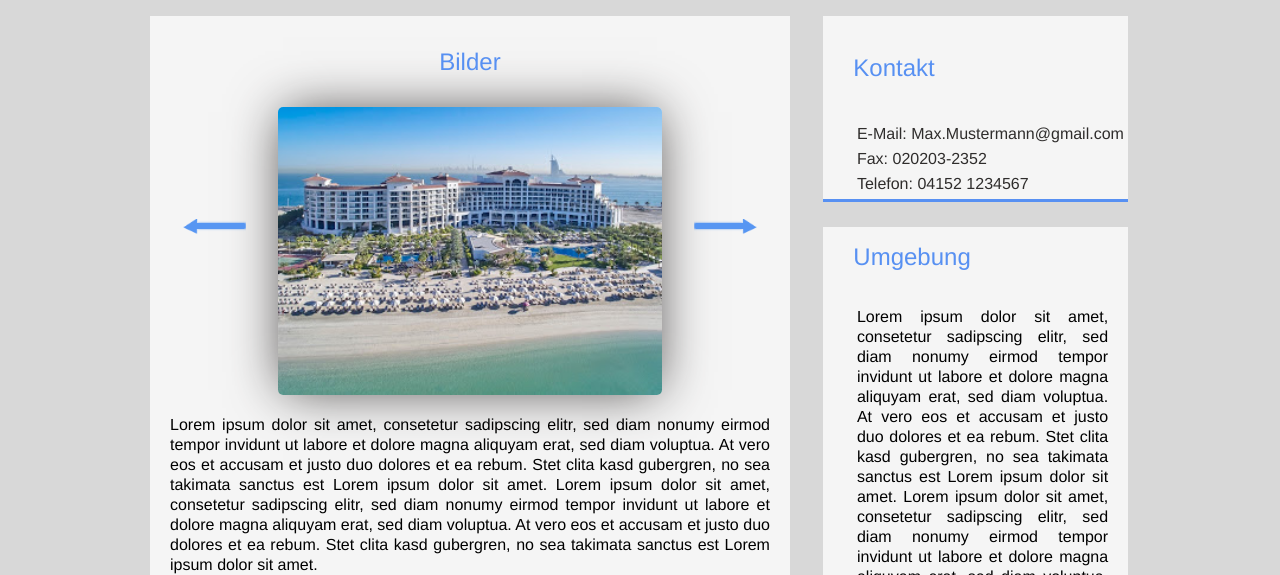
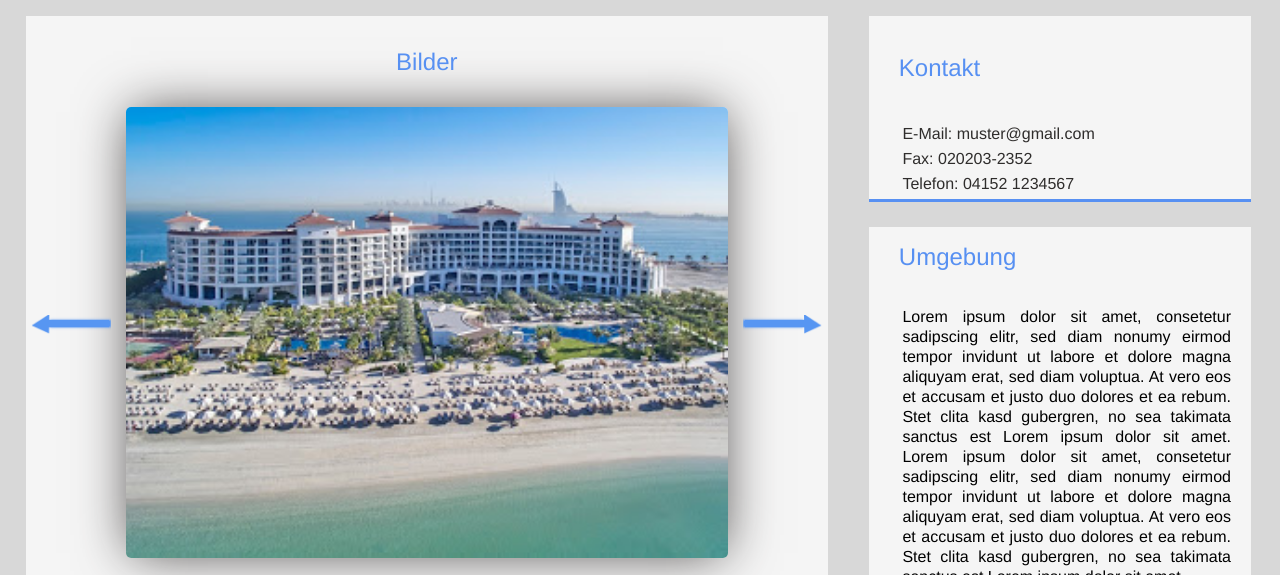
Before and after one commit to JustinAkdogan/ResponsiveWebdesign, a plain HTML site: page index.html in a window 1280 px wide. Shown: the part 225-800 px from the top of the page. Drawn offline with nearby package versions, Linux system fonts and the light colour scheme.

Commit message:
Site finished

```diff
--- a/index.html
+++ b/index.html
@@ -29,7 +29,7 @@
         <img src="src/img/arrow.png"      id="next" align="right" />
         <img src="src/img/apartments_0.jpg" id="images" />
         <div id="gmaps">
-            <img src="src/img/map.png" style="width:30em;height:25em" />
+            <img src="src/img/map.png" style="width: 90%" />
         </div>
         <p>
             Lorem ipsum dolor sit amet, consetetur sadipscing elitr, sed diam nonumy eirmod tempor invidunt ut labore et
@@ -44,7 +44,7 @@
         <section id="box3">
             <h2>Kontakt</h2>
             <ul>
-                <li>E-Mail: Max.Mustermann@gmail.com</li>
+                <li>E-Mail: muster@gmail.com</li>
                 <li>Fax: 020203-2352</li>
                 <li>Telefon: 04152 1234567</li>
             </ul>
--- a/src/css/main.css
+++ b/src/css/main.css
@@ -121,7 +121,7 @@ nav ul li a:hover{
 #main{
     display:block;
     width:96%;
-    max-width: 980px;
+    max-width: 1300px;
     margin: 1.25em auto;
     padding:0em;
 }
@@ -139,7 +139,8 @@ nav ul li a:hover{
 #images{
     box-shadow: 0px 0px 50px -5px #4c4948;
     border-radius: 5px;
-    max-width: 520px;
+    max-width: 75%;
+    width: 75%;
     display: block;
     margin-left: auto;
     margin-right: auto;
@@ -148,8 +149,8 @@ nav ul li a:hover{
 #back {
     width: 10%;
     display: block;
-    margin-top: 7em;
-    margin-left: 2em;
+    margin-top: 13em;
+    margin-left: 0.3em;
 }
 
 #back:hover{
@@ -159,8 +160,8 @@ nav ul li a:hover{
 #next{
     width: 10%;
     display: block;
-    margin-top: 7em;
-    margin-right: 2em;
+    margin-top: 13em;
+    margin-right: 0.3em;
 }
 
 #next:hover{
```
Also changed, not shown: impressum.html (+4 -4 lines).
